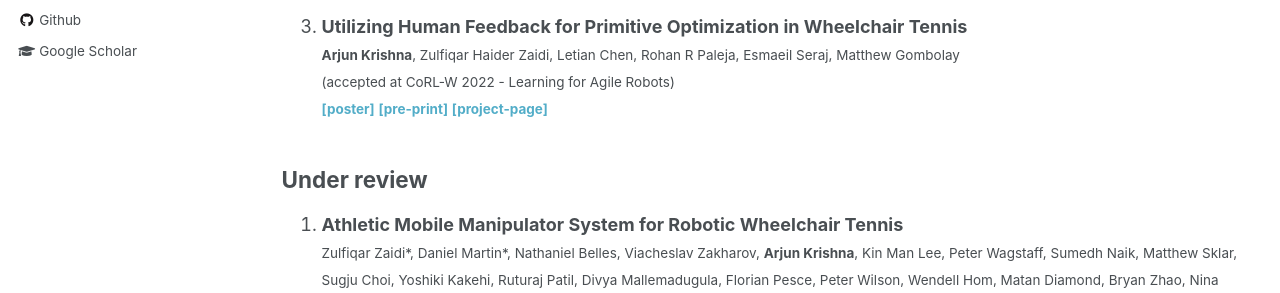
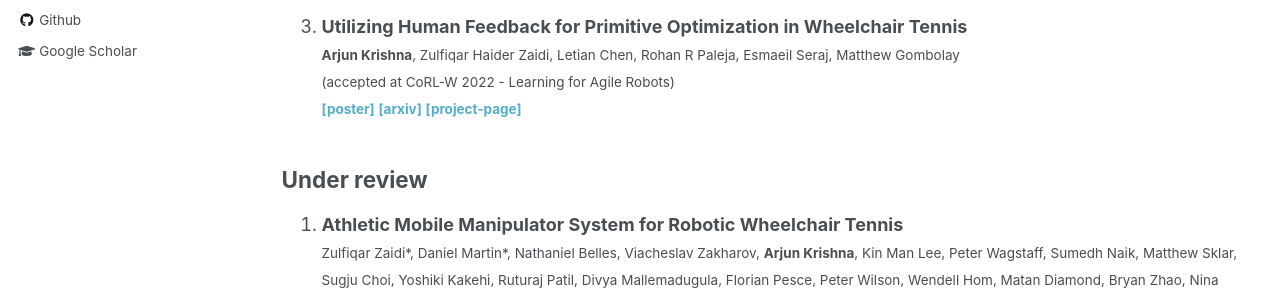
Before and after one commit to arjun-krishna/arjun-krishna.github.io, a Jekyll site: the page built from _pages/publications.md, in a window 1280 px wide and 1030 px high. Shown: the part 441-734 px from the top of the window. Built offline with Jekyll 4.4.1, drawn with Linux system fonts in a browser that asks for light colours.

Commit message:
update arxiv link

```diff
--- a/_pages/publications.md
+++ b/_pages/publications.md
@@ -25,7 +25,7 @@
 1. <b>Utilizing Human Feedback for Primitive Optimization in Wheelchair Tennis</b><br/>
    <small><b>Arjun Krishna</b>, Zulfiqar Haider Zaidi, Letian Chen, Rohan R Paleja, Esmaeil Seraj, Matthew Gombolay<br/>
    (accepted at CoRL-W 2022 - Learning for Agile Robots)<br/>
-   [**[poster]**](/files/poster-ESTHER-ProMP.png) [**[pre-print]**](/files/ProMP_WTR.pdf) [**[project-page]**](/project/promp_utilize_feedback)</small>
+   [**[poster]**](/files/poster-ESTHER-ProMP.png) [**[arxiv]**](https://arxiv.org/abs/2212.14403) [**[project-page]**](/project/promp_utilize_feedback)</small>
 
 ## Under review
 
```
Also changed, not shown: _project/promp_utilize_feedback.md (+1 -1 lines).
